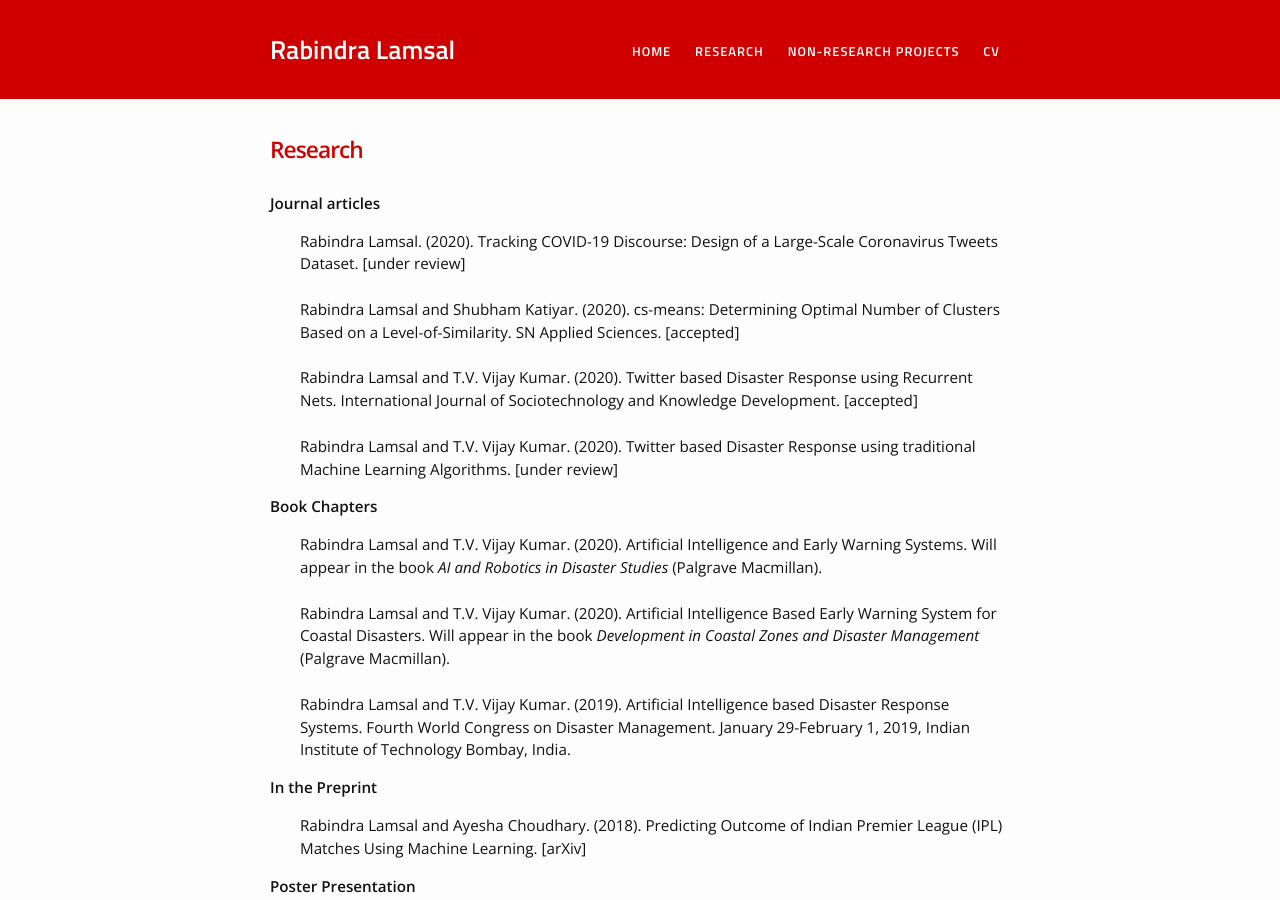
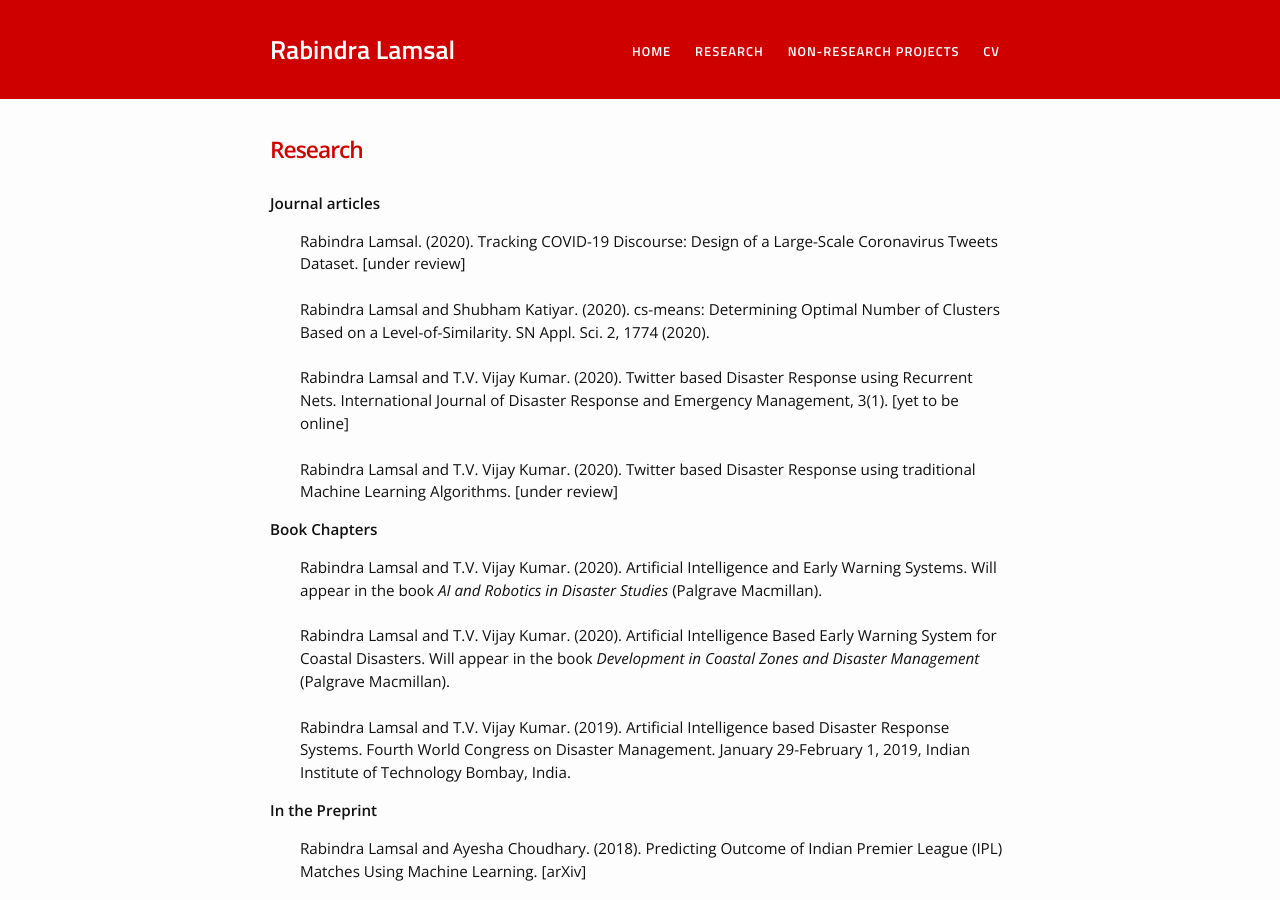
Before and after one commit to rabindralamsal/personal-site, a Jekyll site: the page built from research.md, in a window 1280 px wide and 900 px high. Built offline with Jekyll 4.4.1, drawn with Linux system fonts in a browser that asks for light colours.

Commit message:
Update research.md

```diff
--- a/research.md
+++ b/research.md
@@ -8,10 +8,9 @@ title: Research
 
 Rabindra Lamsal. (2020). Tracking COVID-19 Discourse: Design of a Large-Scale Coronavirus Tweets Dataset. [under review] <br><br>
 
-Rabindra Lamsal and Shubham Katiyar. (2020). cs-means: Determining Optimal Number of Clusters Based on a Level-of-Similarity. SN Applied Sciences. [accepted]<br><br>
+Rabindra Lamsal and Shubham Katiyar. (2020). cs-means: Determining Optimal Number of Clusters Based on a Level-of-Similarity. SN Appl. Sci. 2, 1774 (2020).<br><br>
 
-Rabindra Lamsal and T.V. Vijay Kumar. (2020). Twitter based Disaster Response using Recurrent Nets. International Journal of Sociotechnology and Knowledge
-Development. [accepted]<br><br>
+Rabindra Lamsal and T.V. Vijay Kumar. (2020). Twitter based Disaster Response using Recurrent Nets. International Journal of Disaster Response and Emergency Management, 3(1). [yet to be online]<br><br>
 
 Rabindra Lamsal and T.V. Vijay Kumar. (2020). Twitter based Disaster Response using traditional Machine Learning Algorithms. [under review]
 
```
